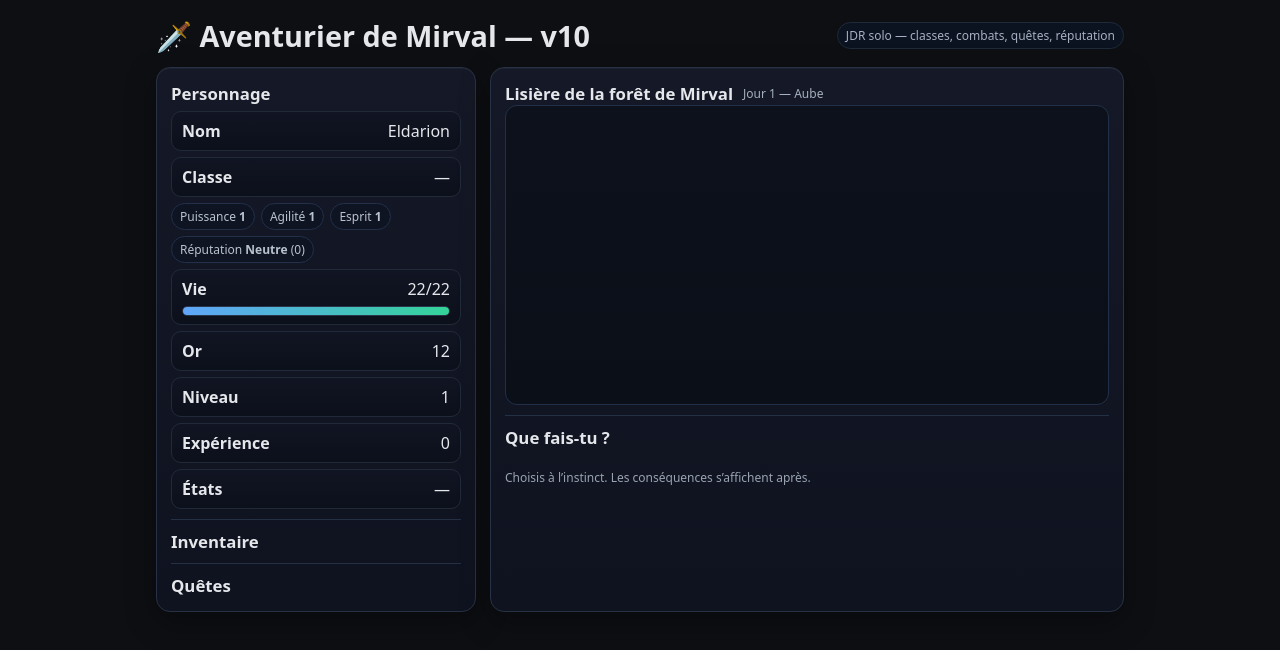
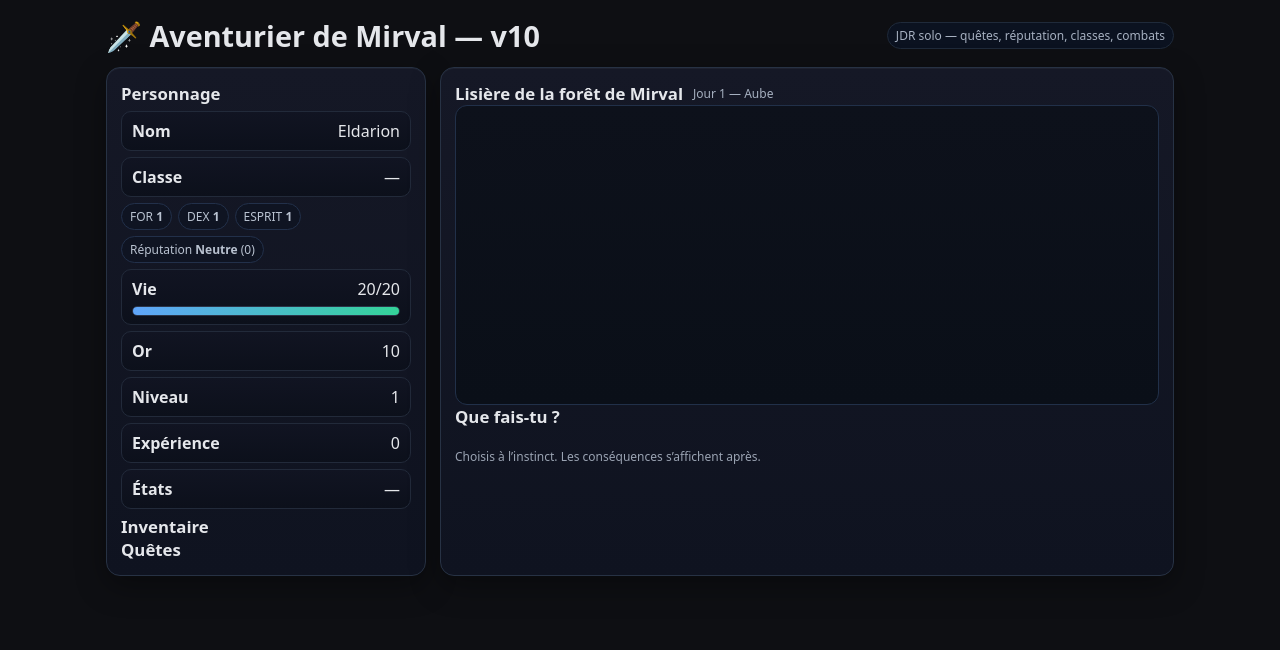
Before and after one commit to Retsukogrr/mirval-pwa, a plain HTML site: page play.html in a window 1280 px wide. Drawn offline with Linux system fonts and the light colour scheme.

Commit message:
Update play.html

```diff
--- a/play.html
+++ b/play.html
@@ -5,97 +5,112 @@
 <meta name="viewport" content="width=device-width, initial-scale=1" />
 <title>Aventurier de Mirval — v10</title>
 <meta name="theme-color" content="#0e0f13" />
+<link rel="manifest" href="./manifest.webmanifest">
+<link rel="apple-touch-icon" href="./icons/icon-192.png">
+<meta name="apple-mobile-web-app-capable" content="yes">
+<meta name="apple-mobile-web-app-status-bar-style" content="black-translucent">
 <style>
   :root{
-      --bg:#0e0f13; --panel:#171923; --accent:#6ee7b7; --muted:#a6b0c0;
-      --danger:#ef4444; --warn:#f59e0b; --ok:#22c55e; --info:#60a5fa;
-      --text:#e5e7eb; --btn:#1f2937; --btn-hover:#273244;
+    --bg:#0e0f13; --panel:#171923; --accent:#6ee7b7;
+    --muted:#a6b0c0; --danger:#ef4444; --warn:#f59e0b;
+    --ok:#22c55e; --info:#60a5fa; --text:#e5e7eb;
+    --btn:#1f2937; --btn-hover:#273244;
   }
   *{box-sizing:border-box}
   body{margin:0;background:var(--bg);color:var(--text);
        font-family:system-ui,-apple-system,Segoe UI,Roboto,Ubuntu,"Noto Sans",Arial}
-    .wrap{max-width:1000px;margin:0 auto;padding:16px}
-    header{display:flex;justify-content:space-between;align-items:center;gap:10px;margin-bottom:12px;flex-wrap:wrap}
+  .wrap{max-width:1100px;margin:0 auto;padding:16px}
+  header{display:flex;justify-content:space-between;align-items:center;gap:10px;margin-bottom:12px}
   h1{margin:0;font-size:clamp(1.1rem,2.6vw,1.8rem)}
-    .badge{font-size:12px;padding:4px 8px;border-radius:999px;background:#0b1220;border:1px solid #1f2a3a;color:var(--muted)}
+  .badge{font-size:12px;padding:4px 8px;border-radius:999px;
+         background:#0b1220;border:1px solid #1f2a3a;color:var(--muted)}
   .grid{display:grid;grid-template-columns:320px 1fr;gap:14px}
   @media (max-width:860px){.grid{grid-template-columns:1fr}}
-    .panel{background:linear-gradient(180deg,#151826,#0f1320);border:1px solid #273244;border-radius:14px;padding:14px;box-shadow:0 10px 30px rgba(0,0,0,.35),inset 0 1px 0 rgba(255,255,255,.04)}
+  .panel{background:linear-gradient(180deg,#151826,#0f1320);
+         border:1px solid #273244;border-radius:14px;padding:14px;
+         box-shadow:0 10px 30px rgba(0,0,0,.35),inset 0 1px 0 rgba(255,255,255,.04)}
   .title{display:flex;align-items:center;gap:10px}
   .title h2{margin:0;font-size:1.05rem}
   .meta{color:var(--muted);font-size:12px}
-    .stat{display:grid;grid-template-columns:1fr auto;gap:6px;align-items:center;margin:6px 0;padding:8px 10px;border-radius:10px;background:linear-gradient(180deg,#111422,#0c101b);border:1px solid #222a3a}
+  .stat{display:grid;grid-template-columns:1fr auto;gap:6px;
+        align-items:center;margin:6px 0;padding:8px 10px;
+        border-radius:10px;background:linear-gradient(180deg,#111422,#0c101b);
+        border:1px solid #222a3a}
   .attrs,.chips{display:flex;flex-wrap:wrap;gap:6px}
-    .chip{background:#0f1422;border:1px solid #22304a;color:#b9c2d0;border-radius:999px;padding:4px 8px;font-size:12px}
+  .chip{background:#0f1422;border:1px solid #22304a;color:#b9c2d0;
+        border-radius:999px;padding:4px 8px;font-size:12px}
   .inv{display:grid;grid-template-columns:1fr 1fr;gap:6px}
-    .bar{height:10px;background:#0b0e15;border-radius:999px;overflow:hidden;border:1px solid #2a3448}
-    .bar>i{display:block;height:100%;background:linear-gradient(90deg,#60a5fa,#34d399);width:50%}
-    .log{height:300px;overflow:auto;background:linear-gradient(180deg,#0d111b,#0a0f18);border:1px solid #213049;border-radius:12px;padding:10px;font-size:14px}
+  .bar{height:10px;background:#0b0e15;border-radius:999px;
+       overflow:hidden;border:1px solid #2a3448}
+  .bar>i{display:block;height:100%;
+         background:linear-gradient(90deg,#60a5fa,#34d399);width:50%}
+  .log{height:300px;overflow:auto;
+       background:linear-gradient(180deg,#0d111b,#0a0f18);
+       border:1px solid #213049;border-radius:12px;padding:10px;font-size:14px}
   .log p{margin:0 0 8px}
   .log .sys{color:#9aa3b2}
   .log .good{color:var(--ok)}
   .log .bad{color:var(--danger)}
   .log .warn{color:var(--warn)}
   .log .info{color:var(--info)}
-    .divider{height:1px;background:#243044;margin:10px 0}
   .choices{display:grid;gap:10px;margin-top:10px}
-    button{appearance:none;border:0;background:var(--btn);color:#e7ecf5;padding:16px 18px;border-radius:12px;cursor:pointer;border:1px solid #2c3a54;transition:transform .05s ease, background .12s ease, border-color .12s ease;text-align:left;font-size:18px;line-height:1.3}
+  button{appearance:none;border:0;background:var(--btn);color:#e7ecf5;
+         padding:16px 18px;border-radius:12px;cursor:pointer;
+         border:1px solid #2c3a54;
+         transition:transform .05s ease, background .12s ease, border-color .12s ease;
+         text-align:left;font-size:18px;line-height:1.3}
   button:hover{background:var(--btn-hover);border-color:#3a4a68}
   button:active{transform:translateY(1px)}
   .btn-primary{background:#1c2a3d;border-color:#3a4a68}
-    .footer{margin-top:10px;display:flex;justify-content:space-between;gap:10px;flex-wrap:wrap;color:#9aa3b2;font-size:12px}
+  .btn-danger{background:#3a1f22;border-color:#6b2d33}
+  .footer{margin-top:10px;display:flex;justify-content:space-between;
+          gap:10px;flex-wrap:wrap;color:#9aa3b2;font-size:12px}
 </style>
 </head>
 <body>
   <div class="wrap">
     <header>
       <h1>🗡️ Aventurier de Mirval — v10</h1>
-      <span class="badge">JDR solo — classes, combats, quêtes, réputation</span>
+      <span class="badge">JDR solo — quêtes, réputation, classes, combats</span>
     </header>
 
     <div class="grid">
-      <!-- Colonne gauche : fiche perso -->
+      <!-- === Sidebar : Personnage === -->
       <aside class="panel">
         <div class="title"><h2>Personnage</h2><span class="meta" id="seedInfo"></span></div>
         <div class="stat"><b>Nom</b><span id="p-name">Eldarion</span></div>
         <div class="stat"><b>Classe</b><span id="p-class">—</span></div>
         <div class="attrs">
-          <span class="chip">Puissance <b id="a-str">1</b></span>
-          <span class="chip">Agilité <b id="a-agi">1</b></span>
-          <span class="chip">Esprit <b id="a-wis">1</b></span>
+          <span class="chip">FOR <b id="a-str">1</b></span>
+          <span class="chip">DEX <b id="a-agi">1</b></span>
+          <span class="chip">ESPRIT <b id="a-wis">1</b></span>
           <span class="chip">Réputation <b id="rep-label">Neutre</b> (<span id="rep">0</span>)</span>
         </div>
         <div class="stat">
-          <b>Vie</b><span><span id="hp">22</span>/<span id="hpmax">22</span></span>
+          <b>Vie</b><span><span id="hp">20</span>/<span id="hpmax">20</span></span>
           <div class="bar" style="grid-column:1 / -1;"><i id="hpbar" style="width:100%"></i></div>
         </div>
-        <div class="stat"><b>Or</b><span id="gold">12</span></div>
+        <div class="stat"><b>Or</b><span id="gold">10</span></div>
         <div class="stat"><b>Niveau</b><span id="lvl">1</span></div>
         <div class="stat"><b>Expérience</b><span id="xp">0</span></div>
         <div class="stat"><b>États</b><span id="status">—</span></div>
-
         <div class="divider"></div>
         <div class="title"><h2>Inventaire</h2></div>
         <div class="inv" id="inventory"></div>
-
         <div class="divider"></div>
         <div class="title"><h2>Quêtes</h2></div>
         <div id="quests" class="inv"></div>
       </aside>
 
-      <!-- Colonne droite : zone de jeu -->
+      <!-- === Main panel : Jeu === -->
       <main class="panel">
         <div class="title">
           <h2 id="location">Lisière de la forêt de Mirval</h2>
           <span class="meta" id="day">Jour 1 — Aube</span>
         </div>
-
         <div class="log" id="log"></div>
-
-        <div class="divider"></div>
         <div class="title"><h2>Que fais-tu ?</h2></div>
         <div class="choices" id="choices"></div>
-
         <div class="footer">
           <div>Choisis à l’instinct. Les conséquences s’affichent après.</div>
           <div id="lastRoll" class="meta"></div>
@@ -103,7 +118,6 @@
       </main>
     </div>
   </div>
-  <!-- Charge la build "classic" qui force le choix de classe au lancement -->
-  <script src="game.js?v=10-classic"></script>
+  <script src="game.js"></script>
 </body>
 </html>
```
Lines whose indentation alone changed are shown as unchanged.
